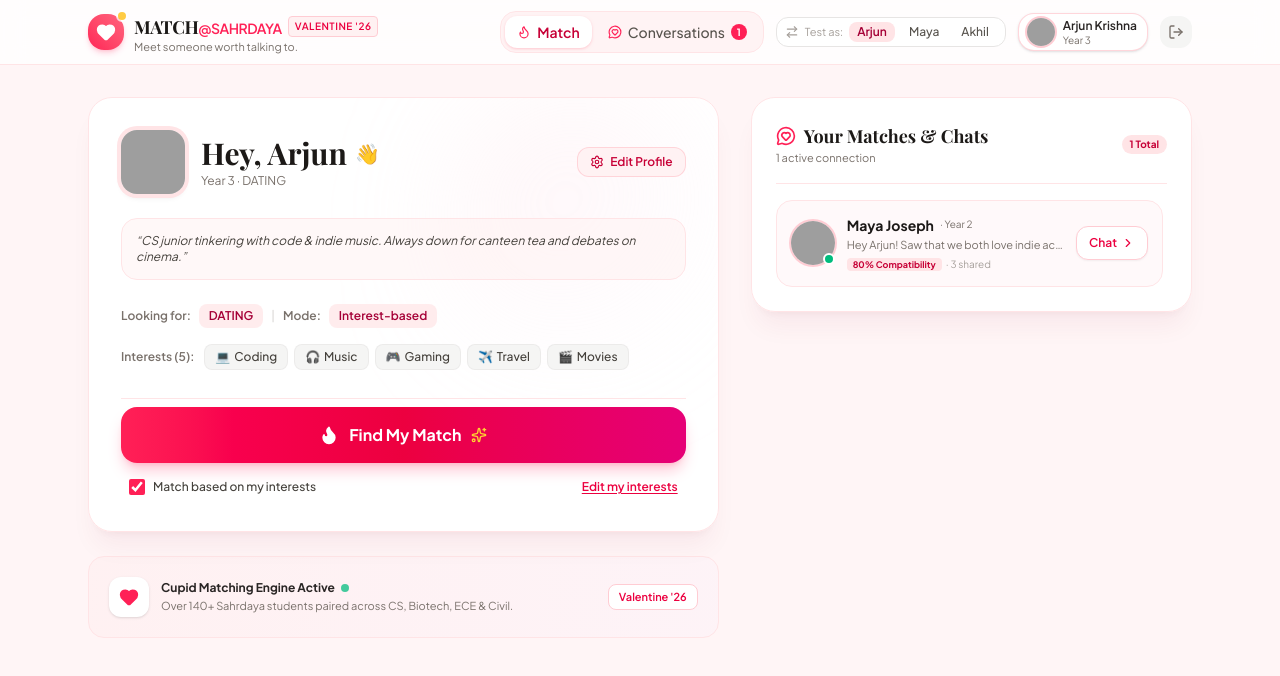
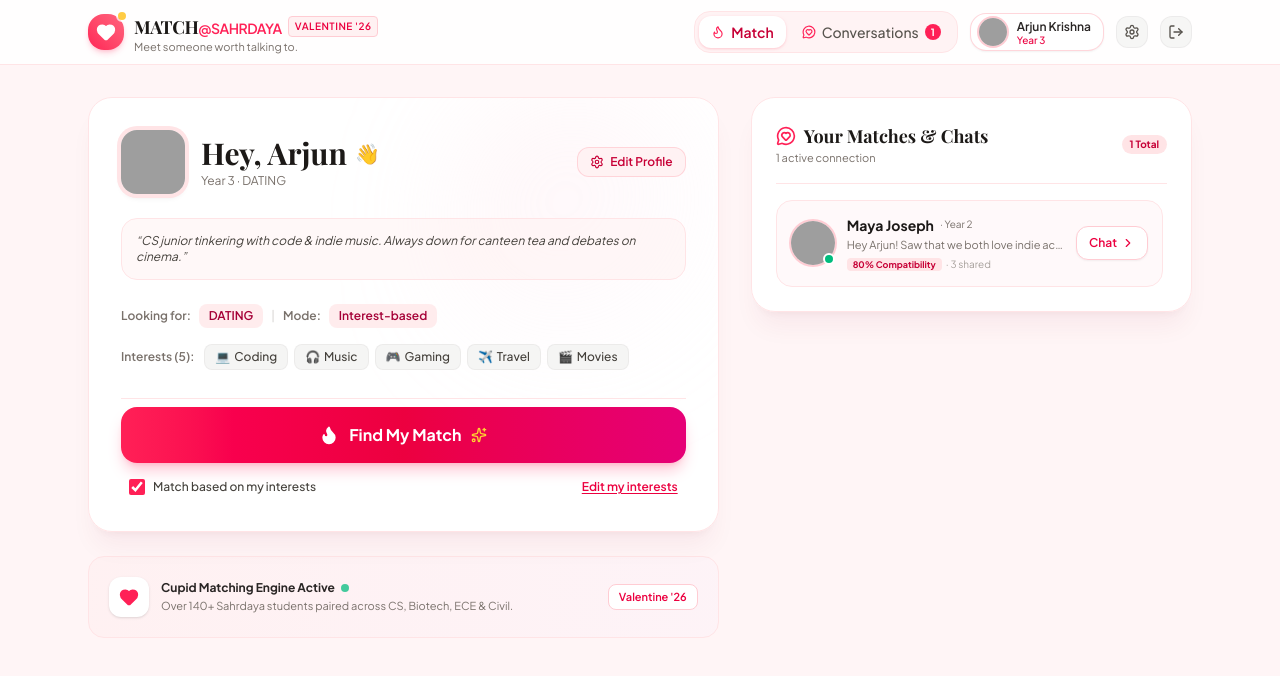
Before and after one commit to ARJuice/Web-PBL, a Next.js app: page / in a window 1280 px wide. Shown: the top 676 px of the page. Built offline with nearby package versions, Linux system fonts and the light colour scheme; grey boxes are pictures that could not be loaded; a web font is replaced by a local one.

Commit message:
refactor(ui): remove mock test user switchers and polish navbar

```diff
--- a/app/page.tsx
+++ b/app/page.tsx
@@ -340,7 +340,6 @@ export default function HomePage() {
         }}
         onOpenSettings={() => setSettingsModalOpen(true)}
         onLogout={handleLogout}
-        onSwitchUser={handleSwitchUser}
         onOpenLogin={() => setLoginModalOpen(true)}
       />
 
--- a/components/Navbar.tsx
+++ b/components/Navbar.tsx
@@ -1,9 +1,8 @@
 'use client';
 
 import React from 'react';
-import { Heart, Sparkles, MessageCircleHeart, Flame, User as UserIcon, LogOut, ArrowRightLeft } from 'lucide-react';
+import { Heart, MessageCircleHeart, Flame, LogOut, Settings } from 'lucide-react';
 import { User } from '@/types/match';
-import { DEMO_USERS } from '@/lib/mock-data';
 
 interface NavbarProps {
   currentUser: User | null;
@@ -12,7 +11,6 @@ interface NavbarProps {
   onNavigate: (view: 'landing' | 'dashboard' | 'chat' | 'onboarding') => void;
   onOpenSettings: () => void;
   onLogout: () => void;
-  onSwitchUser: (user: User) => void;
   onOpenLogin: () => void;
 }
 
@@ -23,11 +21,10 @@ export const Navbar: React.FC<NavbarProps> = ({
   onNavigate,
   onOpenSettings,
   onLogout,
-  onSwitchUser,
   onOpenLogin,
 }) => {
   return (
-    <header className="sticky top-0 z-40 bg-white/80 backdrop-blur-md border-b border-rose-100 transition-all">
+    <header className="sticky top-0 z-40 bg-white/85 backdrop-blur-md border-b border-rose-100 transition-all">
       <div className="max-w-6xl mx-auto px-4 sm:px-6 h-16 flex items-center justify-between gap-4">
         {/* Brand Logo & Wordmark */}
         <button
@@ -91,30 +88,12 @@ export const Navbar: React.FC<NavbarProps> = ({
                 </button>
               </nav>
 
-              {/* Multi-User Quick Switcher for Testing (as requested in spec section 46 & 62) */}
-              <div className="hidden lg:flex items-center gap-1.5 bg-white px-2 py-1 rounded-xl border border-stone-200 text-xs">
-                <ArrowRightLeft className="w-3.5 h-3.5 text-stone-400" />
-                <span className="text-stone-400 text-[11px]">Test as:</span>
-                {DEMO_USERS.slice(0, 3).map((u) => (
-                  <button
-                    key={u.id}
-                    onClick={() => onSwitchUser(u)}
-                    className={`px-2 py-0.5 rounded-lg text-xs font-medium transition-all ${
-                      currentUser.id === u.id
-                        ? 'bg-rose-100 text-rose-800 font-semibold'
-                        : 'text-stone-600 hover:bg-stone-100'
-                    }`}
-                  >
-                    {u.profile?.displayName.split(' ')[0]}
-                  </button>
-                ))}
-              </div>
-
-              {/* Profile Pill & Settings */}
+              {/* Student Profile Pill & Badges */}
               <button
                 id="navbar-profile-settings-btn"
                 onClick={onOpenSettings}
-                className="flex items-center gap-2 pl-2 pr-2.5 py-1 rounded-2xl bg-white border border-rose-200/80 hover:border-rose-300 shadow-sm hover:shadow transition-all group text-left"
+                className="flex items-center gap-2.5 pl-2 pr-3 py-1 rounded-2xl bg-white border border-rose-200/80 hover:border-rose-300 shadow-xs hover:shadow transition-all group text-left"
+                title="Profile & Settings"
               >
                 {currentUser.profile?.avatarUrl ? (
                   // eslint-disable-next-line @next/next/no-img-element
@@ -124,26 +103,38 @@ export const Navbar: React.FC<NavbarProps> = ({
                     className="w-7 h-7 rounded-full object-cover ring-2 ring-rose-200"
                   />
                 ) : (
-                  <div className="w-7 h-7 rounded-full bg-rose-100 text-rose-600 flex items-center justify-center font-bold text-xs">
+                  <div className="w-7 h-7 rounded-full bg-gradient-to-br from-rose-100 to-pink-100 text-rose-600 flex items-center justify-center font-bold text-xs ring-1 ring-rose-200">
                     {currentUser.profile?.displayName?.charAt(0) || 'S'}
                   </div>
                 )}
-                <div className="hidden sm:block">
-                  <div className="text-xs font-semibold text-stone-800 group-hover:text-rose-600 transition-colors flex items-center gap-1">
-                    {currentUser.profile?.displayName || 'My Profile'}
+                <div className="hidden sm:flex flex-col">
+                  <div className="text-xs font-semibold text-stone-800 group-hover:text-rose-600 transition-colors flex items-center gap-1.5">
+                    <span>{currentUser.profile?.displayName || 'My Profile'}</span>
                   </div>
-                  <div className="text-[10px] text-stone-500 leading-tight">
+                  <div className="text-[10px] font-medium text-rose-600 leading-none">
                     {currentUser.profile?.year ? `Year ${currentUser.profile.year}` : 'Student'}
                   </div>
                 </div>
               </button>
 
+              {/* Settings Action Button */}
+              <button
+                id="navbar-settings-btn"
+                onClick={onOpenSettings}
+                className="w-8 h-8 rounded-xl bg-stone-100/90 hover:bg-rose-50 text-stone-600 hover:text-rose-600 border border-stone-200/60 hover:border-rose-200 flex items-center justify-center transition-colors"
+                title="Settings"
+                aria-label="Settings"
+              >
+                <Settings className="w-4 h-4" />
+              </button>
+
+              {/* Sign Out Action Button */}
               <button
                 id="navbar-logout-btn"
                 onClick={onLogout}
-                className="w-8 h-8 rounded-xl bg-stone-100 hover:bg-rose-100 text-stone-500 hover:text-rose-600 flex items-center justify-center transition-colors"
-                title="Log out"
-                aria-label="Log out"
+                className="w-8 h-8 rounded-xl bg-stone-100/90 hover:bg-rose-50 text-stone-600 hover:text-rose-600 border border-stone-200/60 hover:border-rose-200 flex items-center justify-center transition-colors"
+                title="Sign out"
+                aria-label="Sign out"
               >
                 <LogOut className="w-4 h-4" />
               </button>
@@ -153,10 +144,10 @@ export const Navbar: React.FC<NavbarProps> = ({
               <button
                 id="navbar-login-btn"
                 onClick={onOpenLogin}
-                className="flex items-center gap-2 px-4 py-2 rounded-2xl bg-gradient-to-r from-rose-500 to-rose-600 hover:from-rose-600 hover:to-rose-700 text-white font-medium text-xs sm:text-sm shadow-md shadow-rose-500/25 transition-all hover:scale-[1.02] active:scale-98"
+                className="flex items-center gap-2 px-4 py-2 rounded-2xl bg-gradient-to-r from-rose-500 via-rose-600 to-pink-600 hover:from-rose-600 hover:to-pink-700 text-white font-medium text-xs sm:text-sm shadow-md shadow-rose-500/25 transition-all hover:scale-[1.02] active:scale-98"
               >
-                <Sparkles className="w-4 h-4" />
-                <span>College Sign In</span>
+                <Heart className="w-4 h-4 fill-white" />
+                <span>Sign In</span>
               </button>
             </div>
           )}
--- a/tsconfig.json
+++ b/tsconfig.json
@@ -24,5 +24,5 @@
     }
   },
   "include": ["next-env.d.ts", "**/*.ts", "**/*.tsx", ".next/types/**/*.ts"],
-  "exclude": ["node_modules"]
+  "exclude": ["node_modules", "backend"]
 }
```
